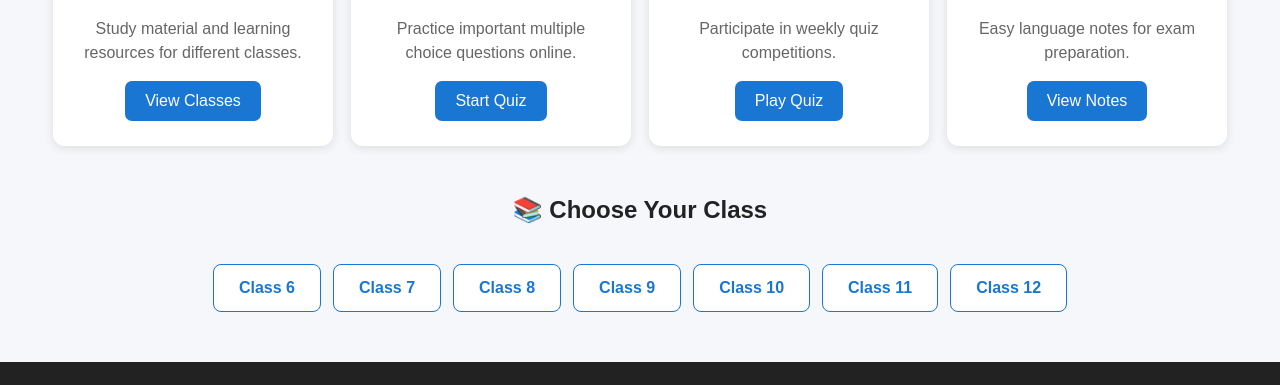
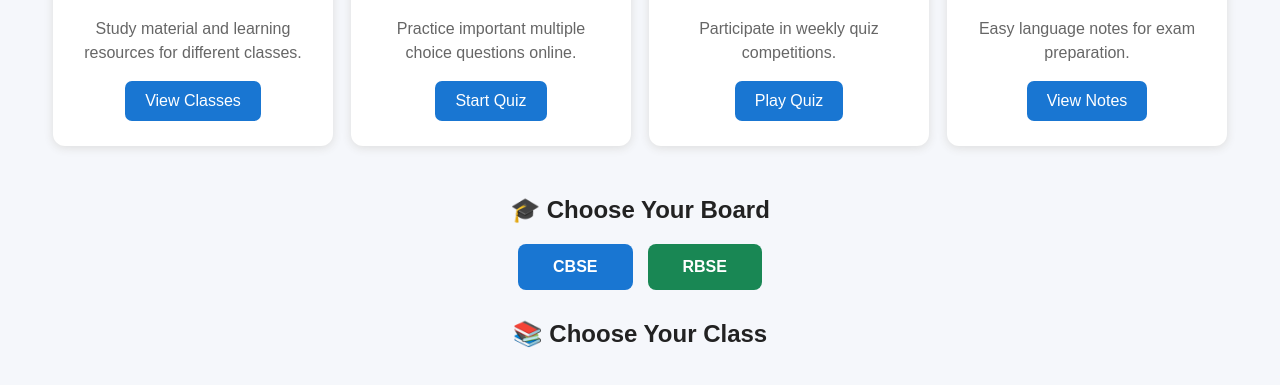
Before and after one commit to manishsirclasses9925/manish-sir-class-9925, a plain HTML site: page index.html in a window 1280 px wide. Shown: the part 530-915 px from the top of the page. Drawn offline with Linux system fonts and the light colour scheme.

Commit message:
Update index.html

```diff
--- a/index.html
+++ b/index.html
@@ -309,7 +309,16 @@ body {
 
 <!-- Classes -->
 
-<h2 class="section-title">
+<h2 class="section-title">🎓 Choose Your Board</h2>
+
+<div style="display:flex; justify-content:center; gap:15px; flex-wrap:wrap; margin:20px auto;">
+
+<a href="cbse.html" style="background:#1976d2; color:white; padding:14px 35px; border-radius:8px; text-decoration:none; font-weight:bold;">CBSE</a>
+
+<a href="rbse.html" style="background:#198754; color:white; padding:14px 35px; border-radius:8px; text-decoration:none; font-weight:bold;">RBSE</a>
+
+</div>
+    <h2 class="section-title">
     📚 Choose Your Class
 </h2>
 
```
